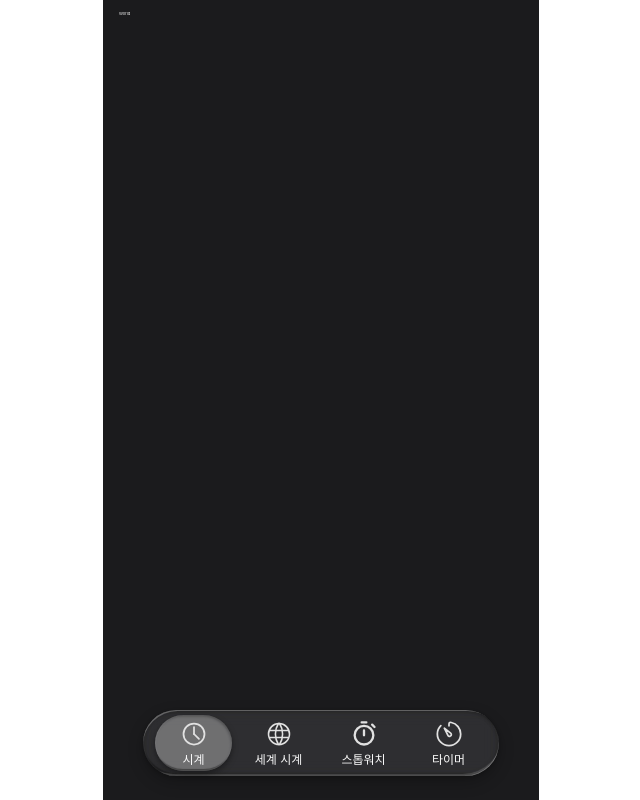
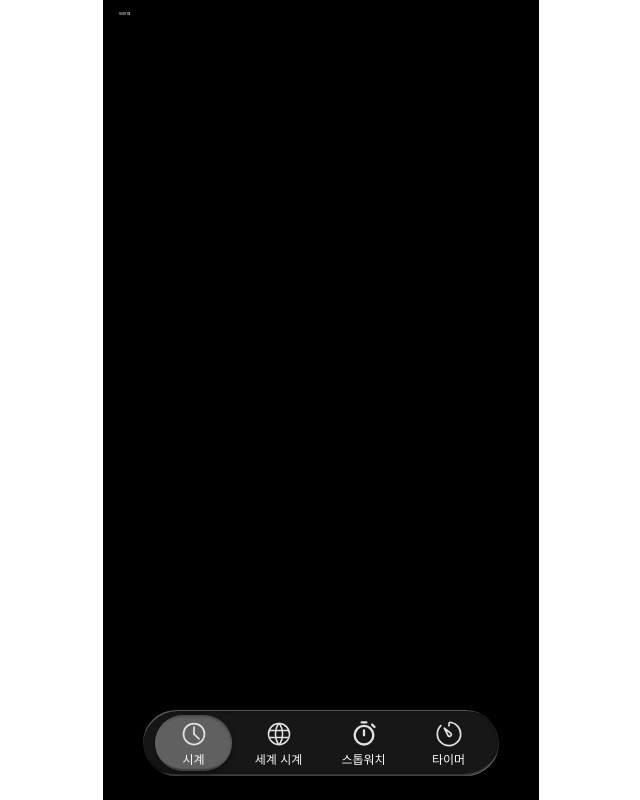
Before and after one commit to JGW-Korea/jgw-clock-app, a React (Vite) app: page / in a window 1280 px wide. Shown: the whole page, without its empty margins (319-959 px from the left). Built offline with nearby package versions, Linux system fonts and the light colour scheme.

Commit message:
style: Global Header + Layout 스타일 수정

```diff
--- a/src/app/components/Layout/index.style.scss
+++ b/src/app/components/Layout/index.style.scss
@@ -4,7 +4,7 @@ div.layout {
   margin: 0 auto;
   box-sizing: border-box;
   padding: 3rem 4rem 2rem;
-  background-color: #1b1b1d;
+  background-color: #000;
 
   display: flex;
   flex-direction: column;
@@ -13,5 +13,7 @@ div.layout {
   & > .content {
     flex: 1;
     overflow: hidden;
+    display: flex;
+    flex-direction: column;
   }
 }
--- a/src/shared/header/index.style.scss
+++ b/src/shared/header/index.style.scss
@@ -3,7 +3,6 @@ header {
   display: flex;
   justify-content: space-between;
   align-items: center;
-  margin: 0 3rem;
   box-sizing: border-box;
 
   & > h1 {
```
